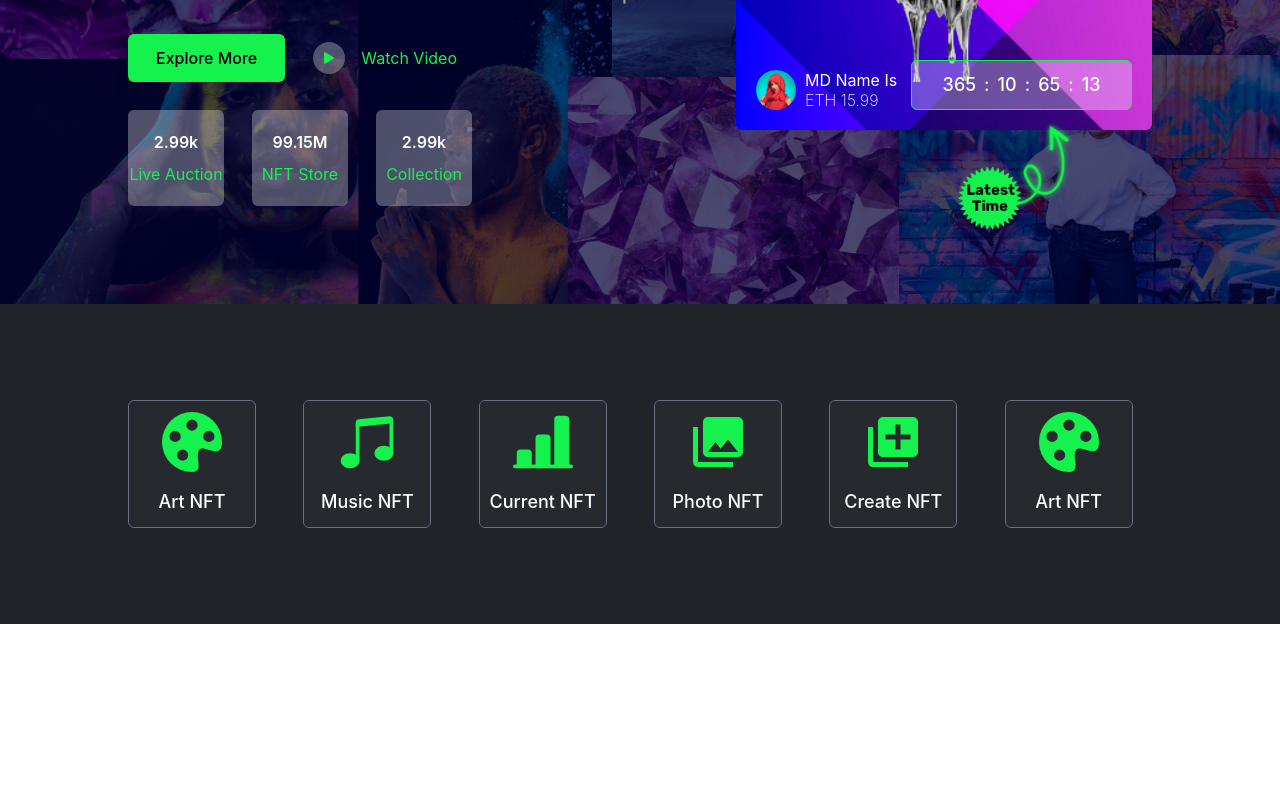
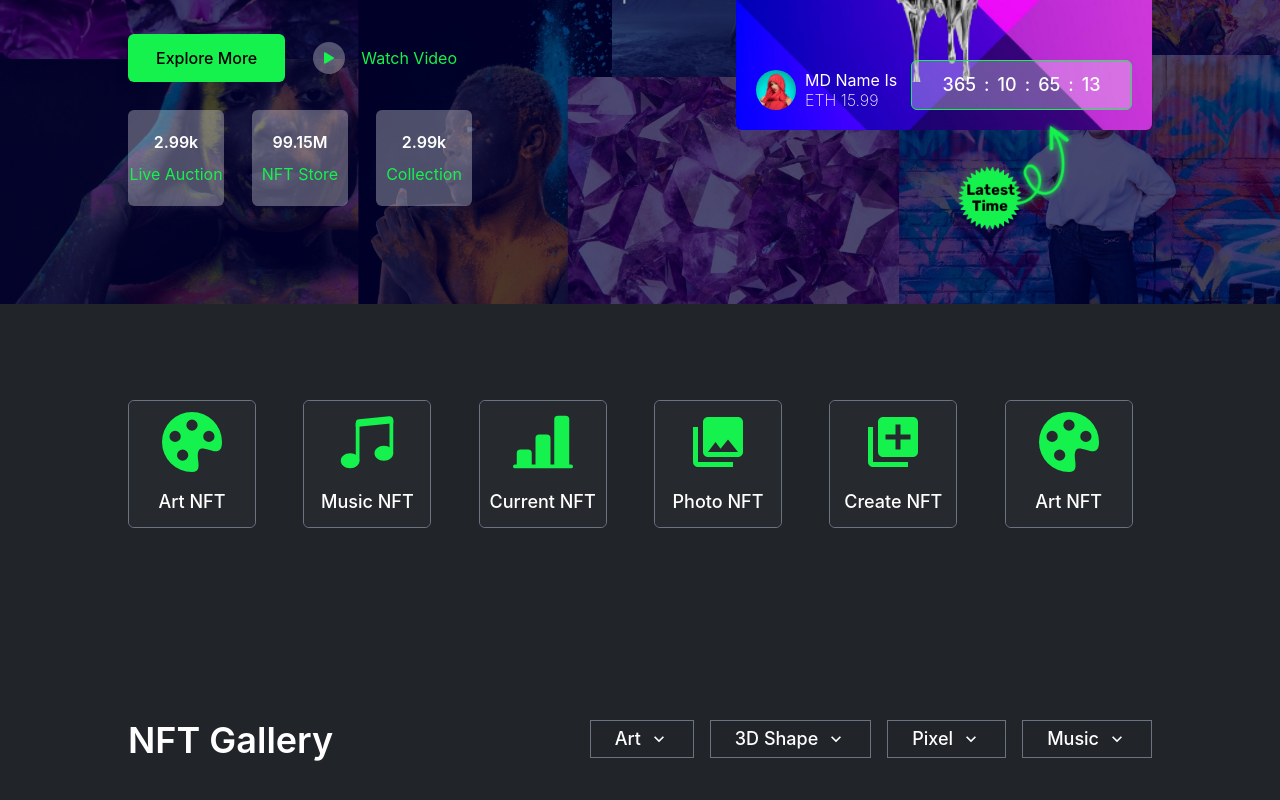
Before and after one commit to mmesomasaint/crypto-templates, a Next.js app: page /templates/nft-market in a window 1280 px wide. Shown: the part 496-1296 px from the top of the page. Before the commit the page ends 1120 px from the top, so only its background shows below. Built offline with nearby package versions, Linux system fonts and the light colour scheme.

Commit message:
Feat: Add the gallery section

```diff
--- a/pages/templates/nft-market/index.js
+++ b/pages/templates/nft-market/index.js
@@ -8,7 +8,7 @@ import {
   BsPaletteFill,
   BsFillBarChartLineFill,
 } from 'react-icons/bs'
-import { MdPhotoLibrary, MdAddToPhotos } from 'react-icons/md'
+import { MdPhotoLibrary, MdAddToPhotos, MdOutlineKeyboardArrowDown, MdOutlineKeyboardArrowRight } from 'react-icons/md'
 
 export default function Home() {
   return (
@@ -249,6 +249,29 @@ export default function Home() {
               </div>
             </div>
           </div>
+          <div className='py-24 w-[80%] mx-auto'>
+            <div className='flex justify-between items-end gap-7 mb-5'>
+              <h2 className='text-4xl font-semibold leading-none text-white'>NFT Gallery</h2>
+              <div className='flex justify-evenly items-center gap-4'>
+                <div className='flex justify-start items-center gap-2 px-6 py-2 group cursor-pointer border border-gray-500 hover:border-[#16F24D]'>
+                  <span className='text-lg font-medium leading-none text-white group-hover:text-[#16F24D]'>Art</span>
+                  <MdOutlineKeyboardArrowDown className='text-white text-xl' />
+                </div>
+                <div className='flex justify-start items-center gap-2 px-6 py-2 group cursor-pointer border border-gray-500 hover:border-[#16F24D]'>
+                  <span className='text-lg font-medium leading-none text-white group-hover:text-[#16F24D]'>3D Shape</span>
+                  <MdOutlineKeyboardArrowDown className='text-white text-xl' />
+                </div>
+                <div className='flex justify-start items-center gap-2 px-6 py-2 group cursor-pointer border border-gray-500 hover:border-[#16F24D]'>
+                  <span className='text-lg font-medium leading-none text-white group-hover:text-[#16F24D]'>Pixel</span>
+                  <MdOutlineKeyboardArrowDown className='text-white text-xl' />
+                </div>
+                <div className='flex justify-start items-center gap-2 px-6 py-2 group cursor-pointer border border-gray-500 hover:border-[#16F24D]'>
+                  <span className='text-lg font-medium leading-none text-white group-hover:text-[#16F24D]'>Music</span>
+                  <MdOutlineKeyboardArrowDown className='text-white text-xl' />
+                </div>
+              </div>
+            </div>
+          </div>
         </div>
       </main>
     </div>
```
